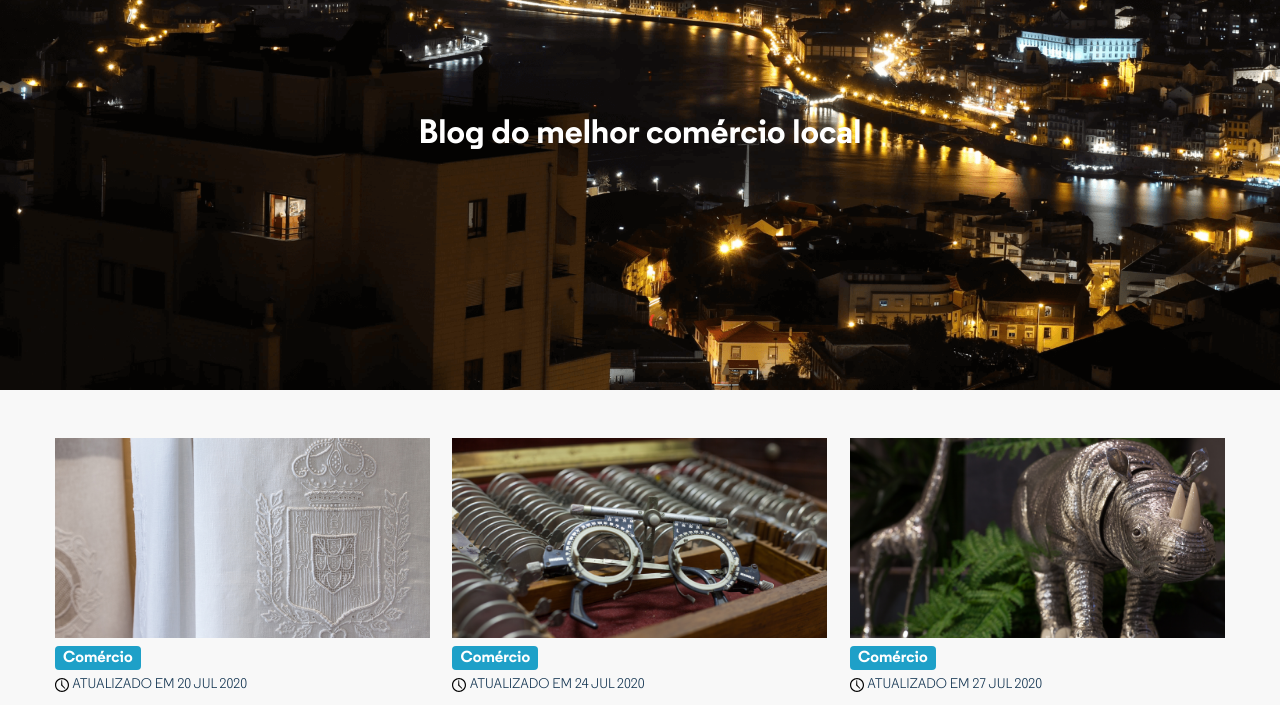
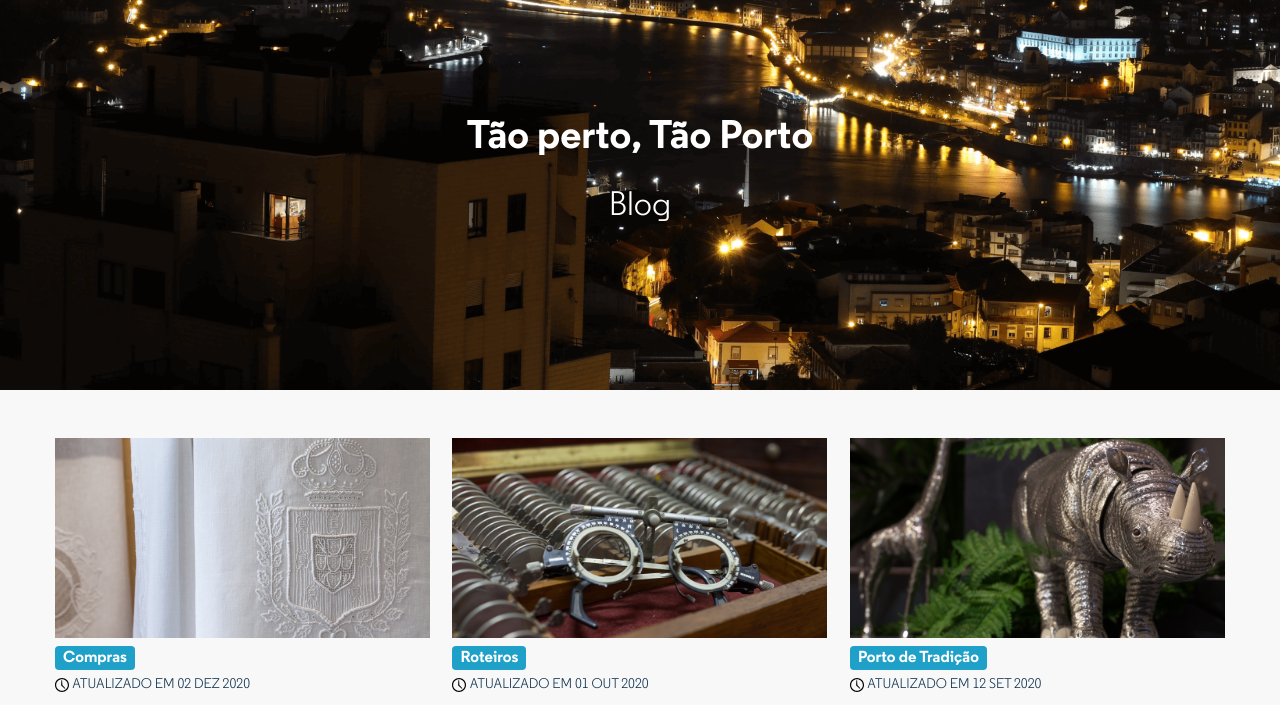
Before and after one commit to luispsousa/projecto360-grupo6, a website: page client/blog.html in a window 1280 px wide. Shown: the part 85-790 px from the top of the page. Drawn offline with Linux system fonts and the light colour scheme.

```diff
--- a/client/blog.html
+++ b/client/blog.html
@@ -58,7 +58,8 @@
     <div class="gridrowfull hero">
       <div class="hero-image"></div>
       <div class="hero-hover">
-        <h1>Blog do melhor comércio local</h1>
+        <h1>Tão perto, Tão Porto</h1>
+        <h2>Blog</h2>
       </div>
     </div>
     <div class="gridrow nogutter">
@@ -67,11 +68,11 @@
           <img class="imgfit post-image" src="/images/blog/blog-post-1.jpg" alt="">
           <header class="post-header">
             <div class="post-category">
-              Comércio
+              Compras
             </div>
             <p class="post-date">
               <img src="/images/icons/clock.svg" alt="">
-              ATUALIZADO EM 20 JUL 2020
+              ATUALIZADO EM 02 DEZ 2020
             </p>
             <h3 class="post-title">5 ideias de presentes de Natal</h3>
           </header>
@@ -88,11 +89,11 @@
           <img class="imgfit post-image" src="/images/blog/blog-post-2.jpg" alt="">
           <header class="post-header">
             <div class="post-category">
-              Comércio
+              Roteiros
             </div>
             <p class="post-date">
               <img src="/images/icons/clock.svg" alt="">
-              ATUALIZADO EM 24 JUL 2020
+              ATUALIZADO EM 01 OUT 2020
             </p>
             <h3 class="post-title">As lojas da minha vida: A escolha e as reviews de Capicua</h3>
           </header>
@@ -108,19 +109,20 @@
           <img class="imgfit post-image" src="/images/blog/blog-post-3.jpg" alt="">
           <header class="post-header">
             <div class="post-category">
-              Comércio
+              Porto de Tradição
             </div>
             <p class="post-date">
               <img src="/images/icons/clock.svg" alt="">
-              ATUALIZADO EM 27 JUL 2020
+              ATUALIZADO EM 12 SET 2020
             </p>
             <h3 class="post-title">Lojas e Tradição: Desde o século passado, mas tão perto</h3>
           </header>
           <div class="post-content">
-            <p>Mais quatro lojas históricas passam a integrar a lista do Porto de Tradição, na Shop in Porto. Leitaria Quinta do Paço,
-            Salão de Chá Aviz (Café Aviz), Casa dos Neves, Peninsular - Papelaria & Artes Gráficas juntam-se, a partir de hoje, ao
-            programa municipal Porto de Tradição, que protege lojas e entidades históricas na cidade.
-.</p>
+            <p>
+              Mais quatro lojas históricas passam a integrar a lista do Porto de Tradição, na Shop in Porto. Leitaria Quinta do Paço,
+              Salão de Chá Aviz (Café Aviz), Casa dos Neves, Peninsular - Papelaria & Artes Gráficas juntam-se, a partir de hoje, ao
+              programa municipal Porto de Tradição, que protege lojas e entidades históricas na cidade.
+            </p>
             <a href="#" class="goTo-post">Continuar a ler</a>
           </div>
         </article>
--- a/client/scss/pages/_blog.scss
+++ b/client/scss/pages/_blog.scss
@@ -19,10 +19,16 @@
       align-items: center;
       h1 {
         color: white;
-        font-size: 34px;
+        font-size: 40px;
         font-weight: bold;
         text-align: center;
         margin: 8rem 0 2rem;
+      }
+      h2 {
+        color: $white;
+        font-size: 34px;
+        /* font-weight: bold; */
+        text-align: center;
       }
     }
   }
```
Also changed, not shown: client/css/styles.css, client/images/sign-up.png, client/images/user/user-page-image.png, 1 other file.
